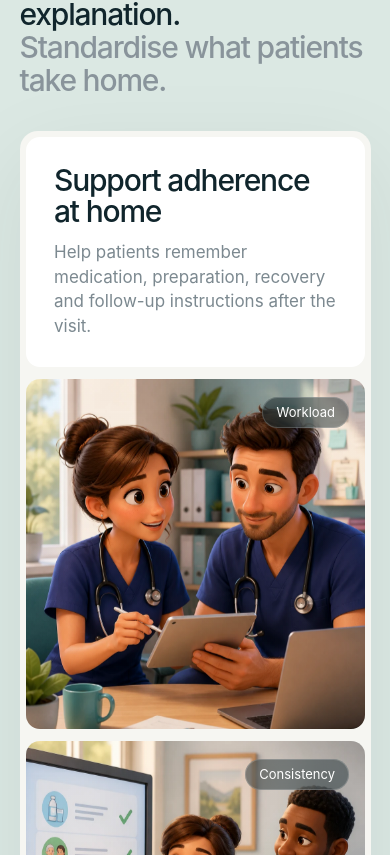
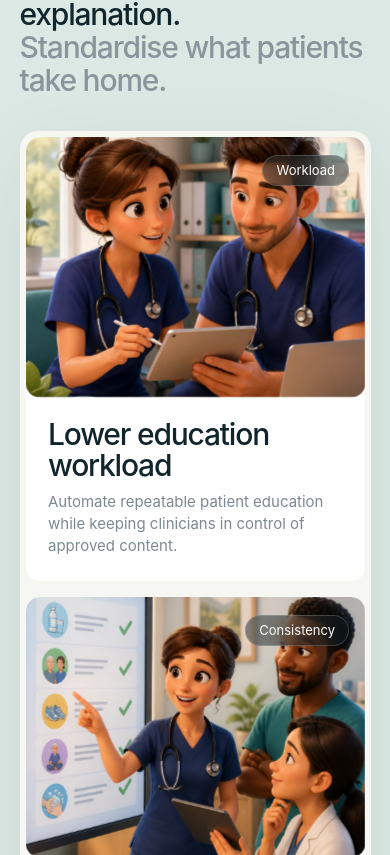
Before and after one commit to STV1222/Medivo-AI-Website, a Next.js app: page / in a window 390 px wide. Shown: the part 8569-9424 px from the top of the page. Built offline with nearby package versions, Linux system fonts and the light colour scheme; a web font is replaced by a local one.

Commit message:
Improve mobile healthcare team cards

```diff
--- a/app/globals.css
+++ b/app/globals.css
@@ -192,6 +192,7 @@ button{font:inherit}
 .benefit-image{position:absolute;inset:0;display:block;background-position:center;background-size:cover;transform:scale(1.002) translateZ(0);transition:transform .85s cubic-bezier(.16,1,.3,1);will-change:transform;backface-visibility:hidden}
 .benefit-image-card:hover .benefit-image,.benefit-image-card.active .benefit-image,.benefit-image-card:focus-visible .benefit-image{transform:scale(1.035) translateZ(0)}
 .benefit-pill{position:absolute;top:24px;right:22px;z-index:3;padding:11px 18px;border-radius:999px;background:rgba(16,37,44,.45);color:white;font-size:15px;line-height:1;backdrop-filter:blur(14px);-webkit-backdrop-filter:blur(14px);box-shadow:inset 0 0 0 1px rgba(255,255,255,.18)}
+.benefit-mobile-copy{display:none}
 .benefit-content-card{flex:0 0 clamp(300px,28vw,520px);display:flex;flex-direction:column;justify-content:center;align-items:flex-start;min-width:0;padding:clamp(34px,3.6vw,58px);border-radius:calc(var(--radius) - 8px);background:#fff;animation:benefit-panel-slide .58s cubic-bezier(.16,1,.3,1) both;will-change:transform}
 .benefit-content-card h3{font-size:clamp(30px,3.2vw,48px);line-height:1.02;letter-spacing:var(--title-track);font-weight:480;margin:0 0 28px;color:var(--ink)}
 .benefit-content-card p{font-size:clamp(17px,1.45vw,23px);line-height:1.45;color:#7c8990;margin:0;max-width:480px}
@@ -358,12 +359,16 @@ to{opacity:1;transform:none}
 .app-preview{min-height:480px}
 .advantage-grid{grid-template-columns:1fr 1fr}
 .advantage-card{min-height:230px}
-.hospital-benefit-slider{display:grid;grid-template-columns:1fr;height:auto;min-height:0;gap:18px;overflow:visible}
-.benefit-image-card,.benefit-image-card.active{height:520px;flex:auto;transform:none}
-.benefit-content-card{order:-1;flex:auto;padding:36px;animation:none}
-.benefit-content-card h3{font-size:34px;margin-bottom:14px}
-.benefit-content-card p{font-size:17px;margin-bottom:0}
-.benefit-content-card a{margin-top:28px;padding:12px 18px}
+.hospital-benefit-slider{display:grid;grid-template-columns:1fr;height:auto;min-height:0;gap:18px;overflow:visible;contain:none}
+.benefit-content-card{display:none}
+.benefit-image-card,.benefit-image-card.active{height:auto;min-height:0;display:grid;grid-template-rows:minmax(310px,42vw) auto;flex:auto;transform:none;border-radius:calc(var(--radius) - 8px);background:#fff;cursor:pointer;transition:transform .35s ease,box-shadow .35s ease}
+.benefit-image-card:hover,.benefit-image-card:focus-visible{transform:translateY(-2px)}
+.benefit-image{position:relative;inset:auto;height:100%;min-height:310px;border-radius:calc(var(--radius) - 8px);overflow:hidden}
+.benefit-image-card:after{display:none}
+.benefit-image-card:hover .benefit-image,.benefit-image-card.active .benefit-image,.benefit-image-card:focus-visible .benefit-image{transform:scale(1.015) translateZ(0)}
+.benefit-mobile-copy{display:grid;gap:12px;text-align:left;padding:26px 28px 30px;color:var(--ink)}
+.benefit-mobile-copy strong{font-size:clamp(30px,6vw,42px);line-height:1.04;letter-spacing:var(--title-track);font-weight:480}
+.benefit-mobile-copy span{font-size:17px;line-height:1.45;color:#7c8990;max-width:580px}
 .journey{grid-template-columns:1fr 1fr}
 .journey-card{min-height:540px;grid-template-rows:64px 300px minmax(92px,auto)}
 .journey-visual{height:300px}
@@ -417,11 +422,13 @@ to{opacity:1;transform:none}
 .hospital-benefits{padding:78px 5vw}
 .hospital-benefits-copy{margin-bottom:34px}
 .hospital-benefit-shell{padding:6px;border-radius:18px}
-.hospital-benefit-slider{gap:12px}
-.benefit-image-card,.benefit-image-card.active{height:350px;border-width:0;border-radius:14px}
+.hospital-benefit-slider{gap:16px}
+.benefit-image-card,.benefit-image-card.active{grid-template-rows:260px auto;border-width:0;border-radius:14px}
+.benefit-image{min-height:260px;border-radius:14px}
 .benefit-pill{top:18px;right:16px;font-size:13px;padding:9px 14px}
-.benefit-content-card{padding:28px;border-radius:14px}
-.benefit-content-card h3{font-size:30px}
+.benefit-mobile-copy{padding:22px 22px 24px;gap:10px}
+.benefit-mobile-copy strong{font-size:30px}
+.benefit-mobile-copy span{font-size:15px;line-height:1.46}
 .journey{grid-template-columns:1fr}
 .journey-card{min-height:520px;padding:24px;grid-template-rows:56px 300px minmax(90px,auto)}
 .journey-card h3{font-size:28px}
--- a/app/page.tsx
+++ b/app/page.tsx
@@ -518,6 +518,10 @@ export default function Home() {
                     aria-label={t(item.altKey)}
                   />
                   <span className="benefit-pill">{t(item.labelKey)}</span>
+                  <span className="benefit-mobile-copy">
+                    <strong>{t(item.titleKey)}</strong>
+                    <span>{t(item.bodyKey)}</span>
+                  </span>
                 </button>
               </Fragment>
             ))}
```
